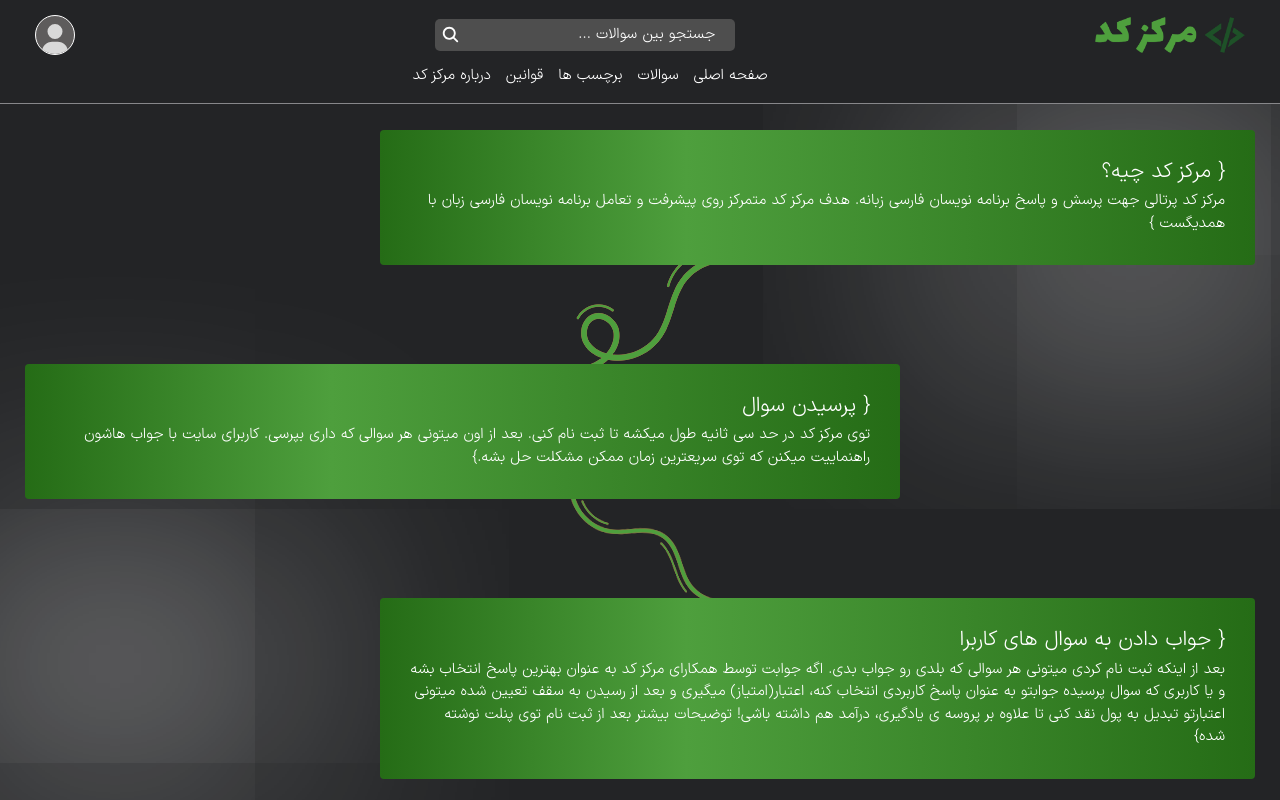
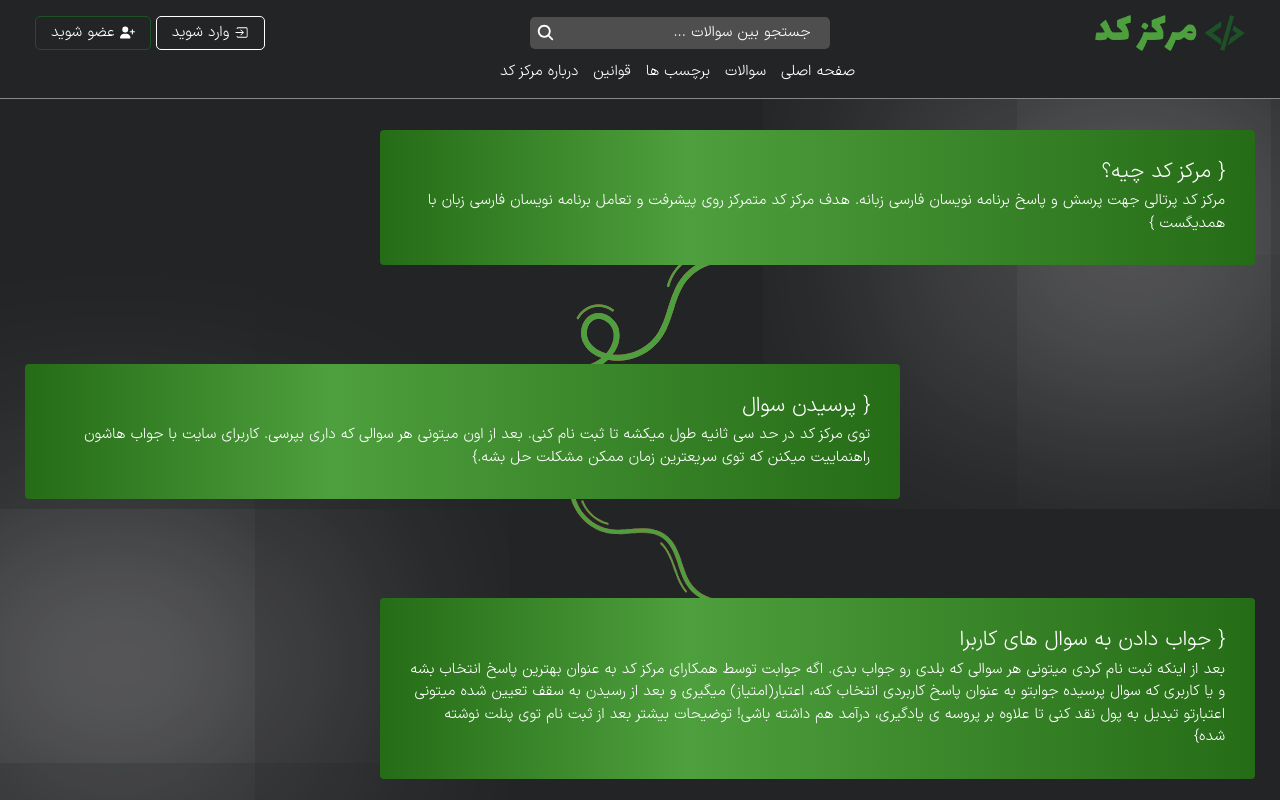
Before and after one commit to Sina-Soroosh/codeCentral, a Next.js app: page / in a window 1280 px wide. Shown: the top 800 px of the page. Built offline with nearby package versions, Linux system fonts and the light colour scheme.

Commit message:
Change style Header module

```diff
--- a/src/components/modules/Header/Header.module.css
+++ b/src/components/modules/Header/Header.module.css
@@ -73,7 +73,9 @@
 }
 
 .header .content_header .top_header .account .auth a {
-    display: block;
+    display: flex;
+    gap: 5px;
+    align-items: center;
     text-decoration: none;
     color: #fff;
     font-size: 15px;
@@ -159,7 +161,7 @@
 .header .content_header .bottom_header {
     display: flex;
     justify-content: center;
-    margin: 10px 100px 0 0;
+    margin: 10px 0 0 75px;
 }
 
 .header .content_header .bottom_header .menu ul {
@@ -188,7 +190,12 @@
         display: none;
     }
 
+    .header .content_header .top_header .account .auth a span {
+        display: none;
+    }
+
     .header .content_header .bottom_header {
         display: none;
     }
+
 }
--- a/src/components/modules/Header/Header.tsx
+++ b/src/components/modules/Header/Header.tsx
@@ -4,9 +4,9 @@ import React, { useState } from "react";
 import styles from "./Header.module.css";
 import Link from "next/link";
 import { IoLogOut, IoSearch } from "react-icons/io5";
-import { FaUser } from "react-icons/fa6";
+import { FaUser, FaUserPlus } from "react-icons/fa6";
 import { AiOutlineDashboard } from "react-icons/ai";
-import { IoMdMenu } from "react-icons/io";
+import { IoIosLogIn, IoMdMenu } from "react-icons/io";
 import MenuForMobile from "../MenuForMobile/MenuForMobile";
 
 function Header() {
@@ -43,15 +43,17 @@ function Header() {
               </form>
             </div>
             <div className={styles.account}>
-              {/* <div className={styles.auth}>
+              <div className={styles.auth}>
                 <Link href="/login" className={styles.login}>
-                  وارد شوید
+                  <IoIosLogIn />
+                  <span>وارد شوید</span>
                 </Link>
                 <Link href="/register" className={styles.register}>
-                  عضو شوید
+                  <FaUserPlus />
+                  <span>عضو شوید</span>
                 </Link>
-              </div> */}
-              <div className={styles.user}>
+              </div>
+              {/* <div className={styles.user}>
                 <div className={styles.logo}>
                   <span className={styles.icon}>
                     <FaUser />
@@ -79,7 +81,7 @@ function Header() {
                     </li>
                   </ul>
                 </div>
-              </div>
+              </div> */}
             </div>
           </div>
           <div className={styles.bottom_header}>
```
